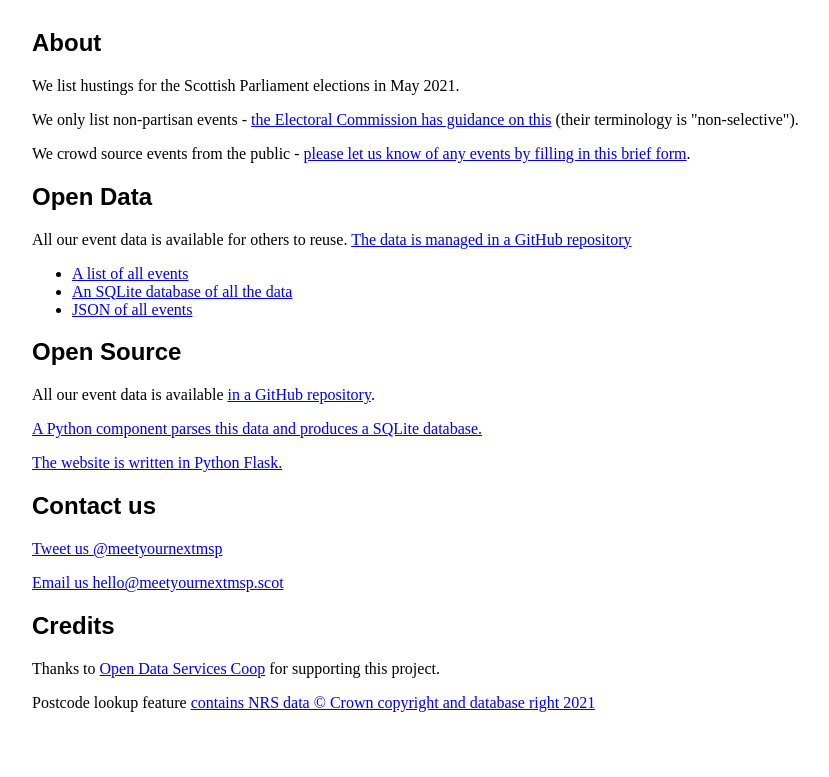
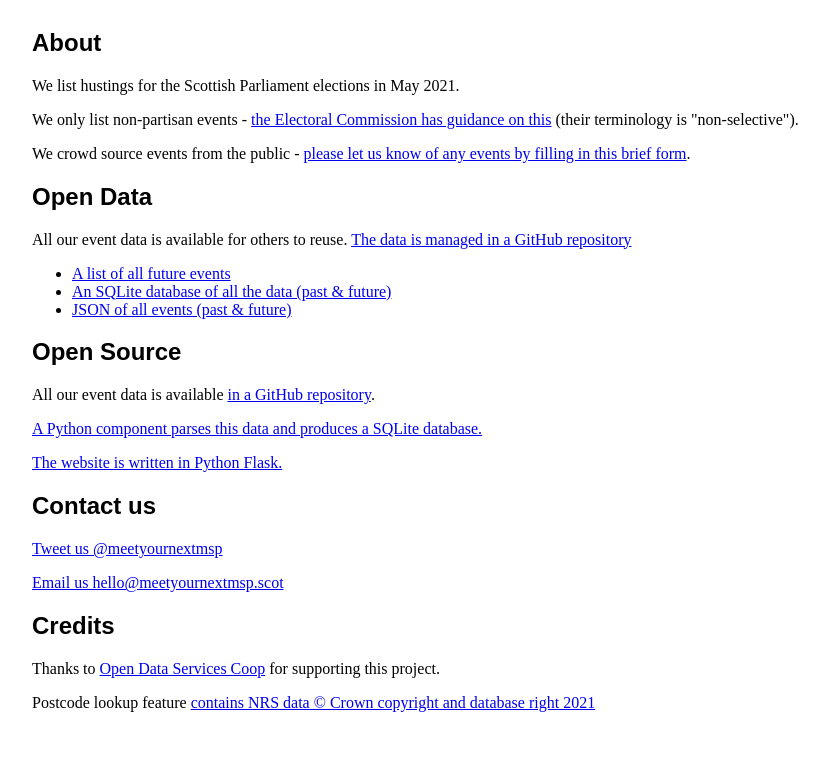
Before and after one commit to meetyournextmsp/website, a Flask app: page /about in a window 1280 px wide. Shown: the part 101-878 px from the top of the page, without its empty margins (128-957 px from the left). Run offline with Flask 2, Linux system fonts and the light colour scheme.

Commit message:
about: Clarify open data feeds

```diff
--- a/meetyournextmsp/templates/about.html
+++ b/meetyournextmsp/templates/about.html
@@ -19,9 +19,9 @@
     <p>All our event data is available for others to reuse. <a href="https://github.com/meetyournextmsp/data-2021">The data is managed in a GitHub repository</a></p>
 
     <ul>
-        <li><a href="/all_events">A list of all events</a></li>
-        <li><a href="https://meetyournextmsp2021data.netlify.app/database.sqlite" rel="noindex, nofollow">An SQLite database of all the data</a></li>
-        <li><a href="https://meetyournextmsp2021data.netlify.app/event/events.json" rel="noindex, nofollow">JSON of all events</a></li>
+        <li><a href="/all_events">A list of all future events</a></li>
+        <li><a href="https://meetyournextmsp2021data.netlify.app/database.sqlite" rel="noindex, nofollow">An SQLite database of all the data (past & future)</a></li>
+        <li><a href="https://meetyournextmsp2021data.netlify.app/event/events.json" rel="noindex, nofollow">JSON of all events (past & future)</a></li>
     </ul>
 
     <h2>Open Source</h2>
```
